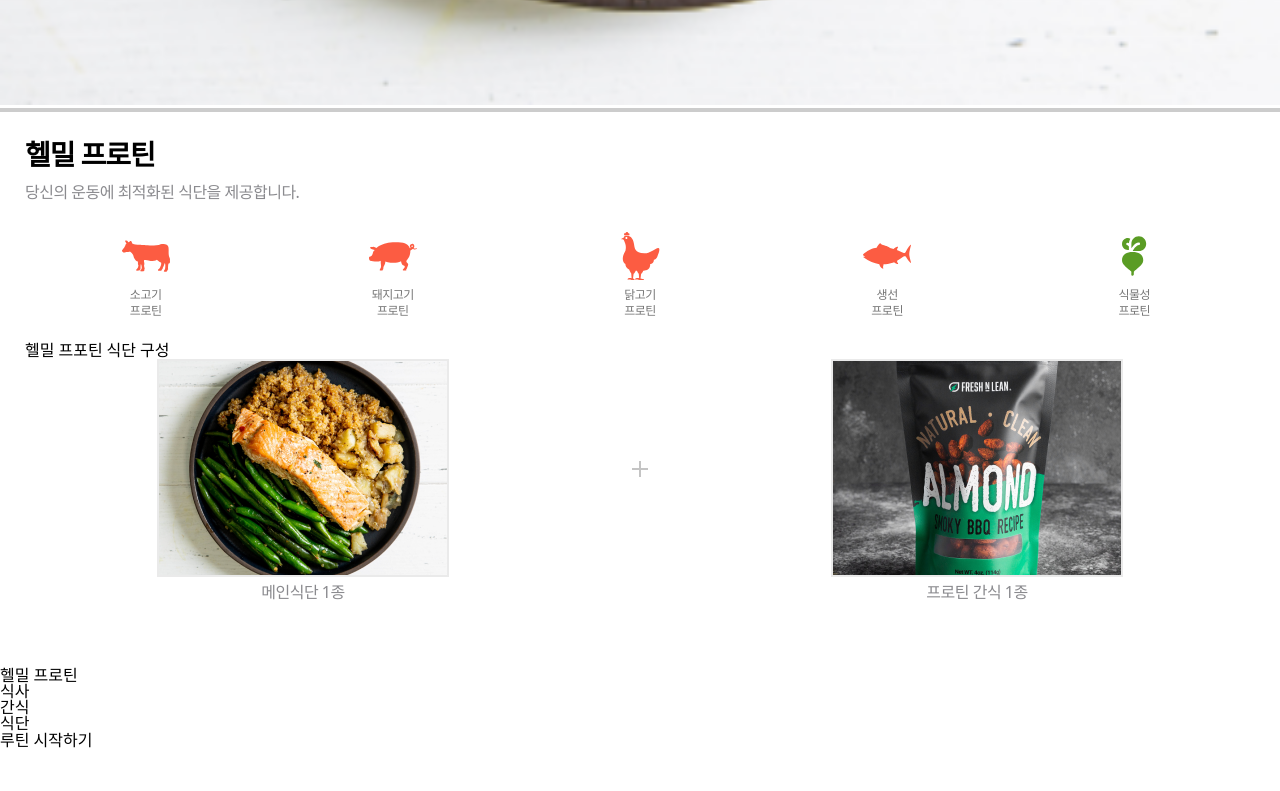
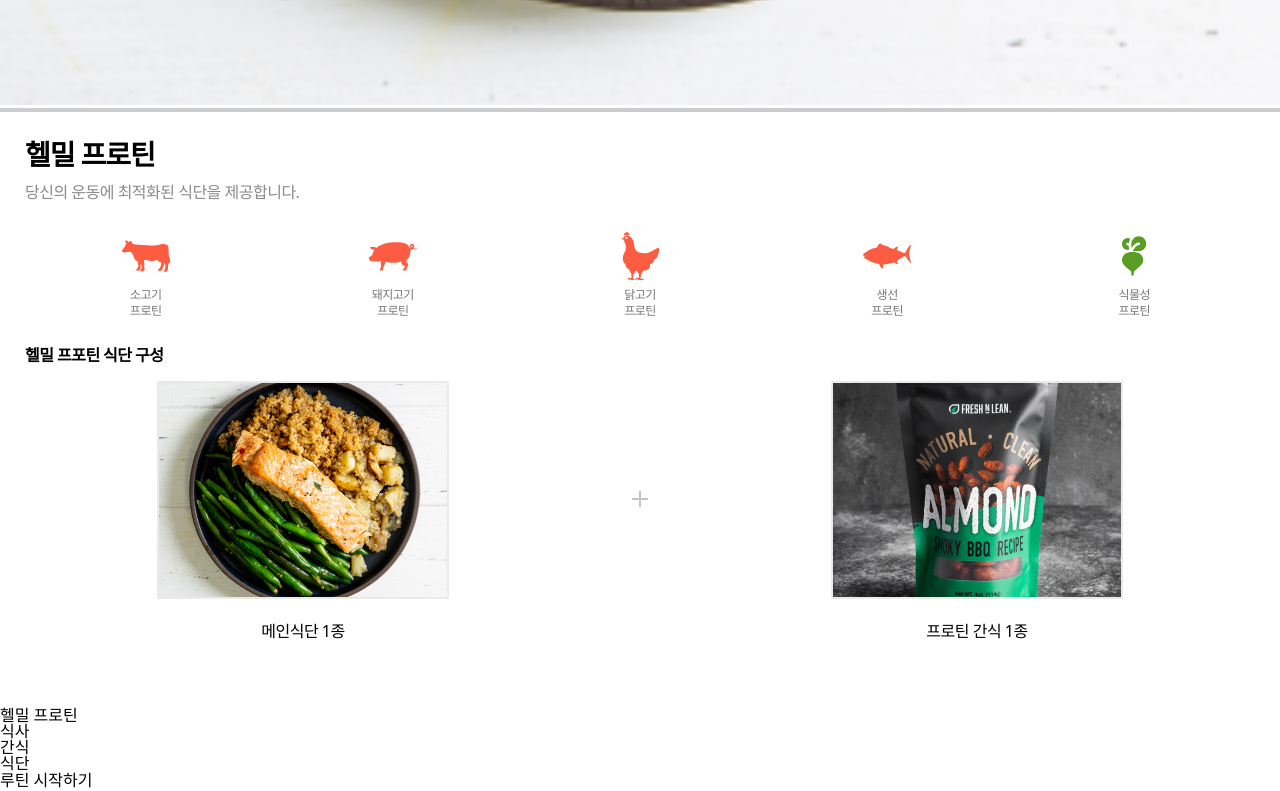
Before and after one commit to dongwonnn/helmeal, a React (Create React App) app: page /helmeal/detail in a window 1280 px wide. Shown: the part 1132-1923 px from the top of the page. Before the commit the page ends 1883 px from the top, so only its background shows below. Built offline with nearby package versions, Linux system fonts and the light colour scheme.

Commit message:
[#5] Update MealInfo in DetailPage

```diff
--- a/src/components/Detail/MealInfomation.scss
+++ b/src/components/Detail/MealInfomation.scss
@@ -38,6 +38,15 @@
     }
   }
 
+  h3 {
+    color: #020202;
+    font-weight: 600;
+    font-size: 16px;
+    line-height: 26px;
+    letter-spacing: -0.5px;
+    padding-bottom: 12px;
+  }
+
   .DietComposition {
     width: 100%;
     display: grid;
@@ -46,9 +55,18 @@
     align-items: center;
 
     div {
+      padding-bottom: 16px;
+
       img {
         width: 100%;
       }
     }
+
+    p {
+      color: #000;
+      font-size: 16px;
+      line-height: 26px;
+      letter-spacing: -0.5px;
+    }
   }
 }
--- a/src/pages/HomePage.scss
+++ b/src/pages/HomePage.scss
@@ -6,7 +6,8 @@
     justify-content: center;
     align-items: center;
     width: 100%;
-    height: 600px;
+    height: 75vh;
+
     background-color: gray;
     margin-bottom: 40px;
   }
```
